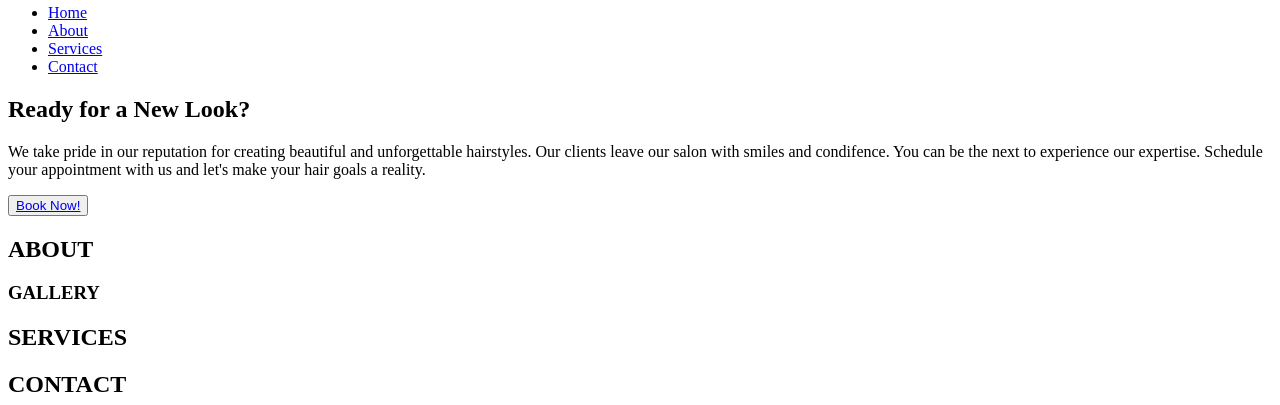
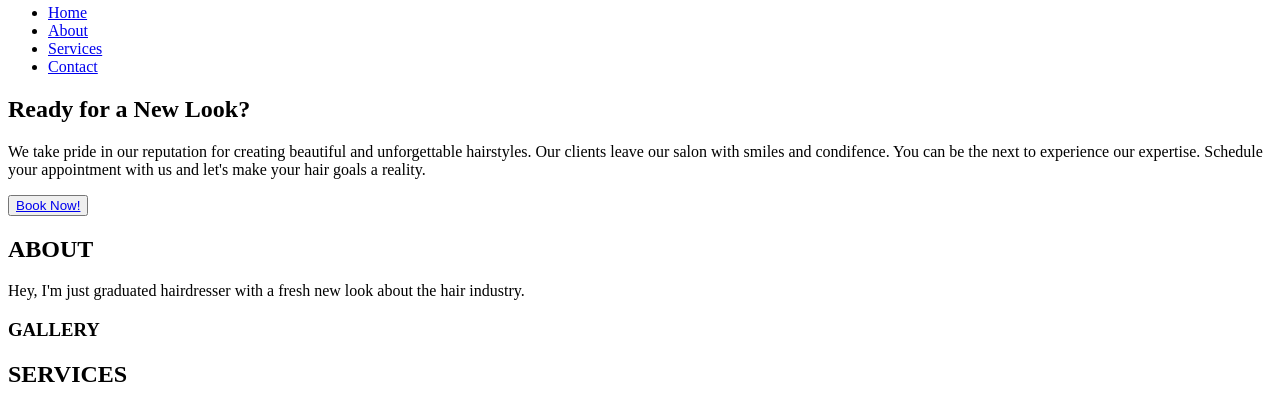
Before and after one commit to teemutontti/hair-salon-website, a plain HTML site: page index.html in a window 1280 px wide. Shown: the part 138-543 px from the top of the page. Drawn offline with nearby package versions, Linux system fonts and the light colour scheme; a web font is replaced by a local one.

Commit message:
index.html: (main & footer): Add placeholders for content.

```diff
--- a/index.html
+++ b/index.html
@@ -32,23 +32,24 @@
             <p>We take pride in our reputation for creating beautiful and unforgettable hairstyles. Our clients leave our salon with smiles and condifence. You can be the next to experience our expertise. Schedule your appointment with us and let's make your hair goals a reality.</p>
             <button><a href="#contact">Book Now!</a></button>
         </section>
-        <section>
+        <section id="about">
             <h2>ABOUT</h2>
+            <p>Hey, I'm just graduated hairdresser with a fresh new look about the hair industry.</p>
             <!--TODO: Add about-->
-            <section>
+            <section id="gallery">
                 <h3>GALLERY</h3>
                 <!--TODO: Add gallery-->
             </section>
-            <section style="display: none;">
+            <section id="reviews" style="display: none;">
                 <h3>REVIEWS</h3>
                 <!--TODO: Add template for reviews (don't show on page)-->
             </section>
         </section>
-        <section>
+        <section id="services">
             <h2>SERVICES</h2>
             <!--TODO: Add services-->
         </section>
-        <section>
+        <section id="contact">
             <h2>CONTACT</h2>
             <!--TODO: Add contact-->
         </section>
```
